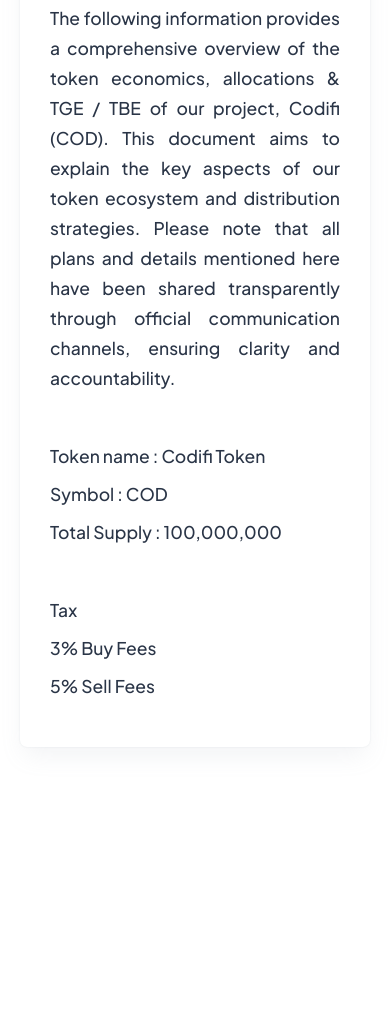
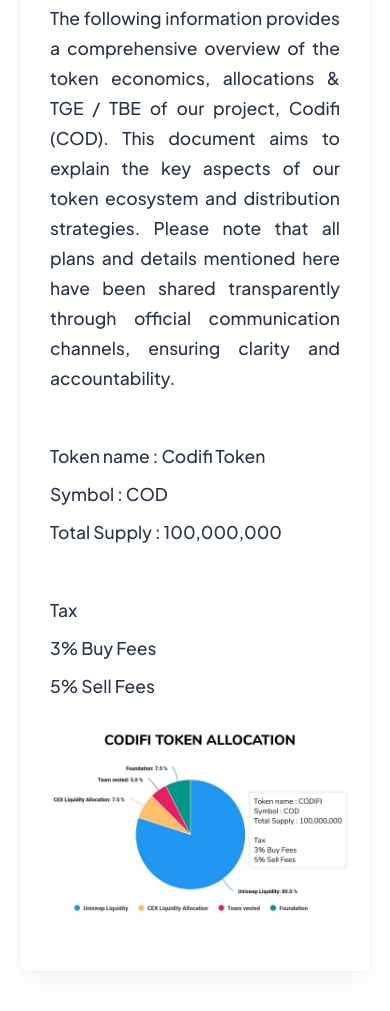
Before and after one commit to maulanabadarin123/codifi, a website: page tokenomics.html in a window 390 px wide. Shown: the part 191-1202 px from the top of the page. Before the commit the page ends 998 px from the top, so only its background shows below. Drawn offline with Linux system fonts and the light colour scheme.

Commit message:
fourth commit

```diff
--- a/tokenomics.html
+++ b/tokenomics.html
@@ -7,6 +7,13 @@
   <title>Codifi</title>
   <link rel="shortcut icon" type="image/png" href="../assets/images/logos/favicon.png" />
   <link rel="stylesheet" href="./src/assets/css/styles.min.css" />
+  <style>
+    @media screen and (max-width:568px) {
+      .img-token{
+        width:300px;
+      }
+    }
+  </style>
 </head>
 
 <body>
@@ -147,8 +154,8 @@
                 <h5 style="line-height: 30px;" class="mt-5">Tax</h5>
                 <h5 style="line-height: 30px;">3% Buy Fees</h5>
                 <h5 style="line-height: 30px;">5% Sell Fees</h5>
+                <img src="/tokenomics.jpg" alt="" width="800" class="mt-3 img-token">
              </div>
-
              </div>
           </div>
         </div>
```
Also changed, not shown: tokenomics.jpg (added).
